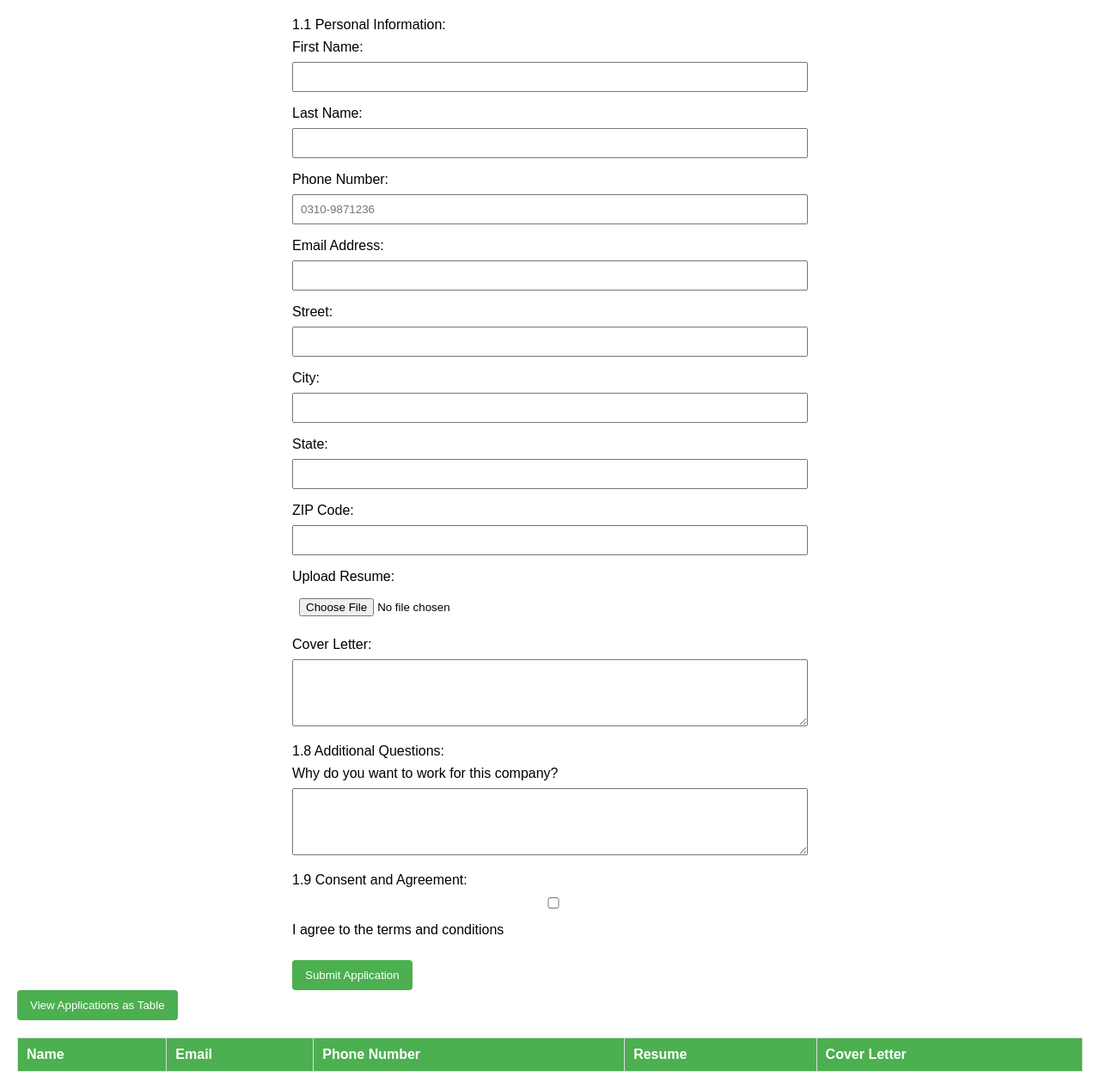
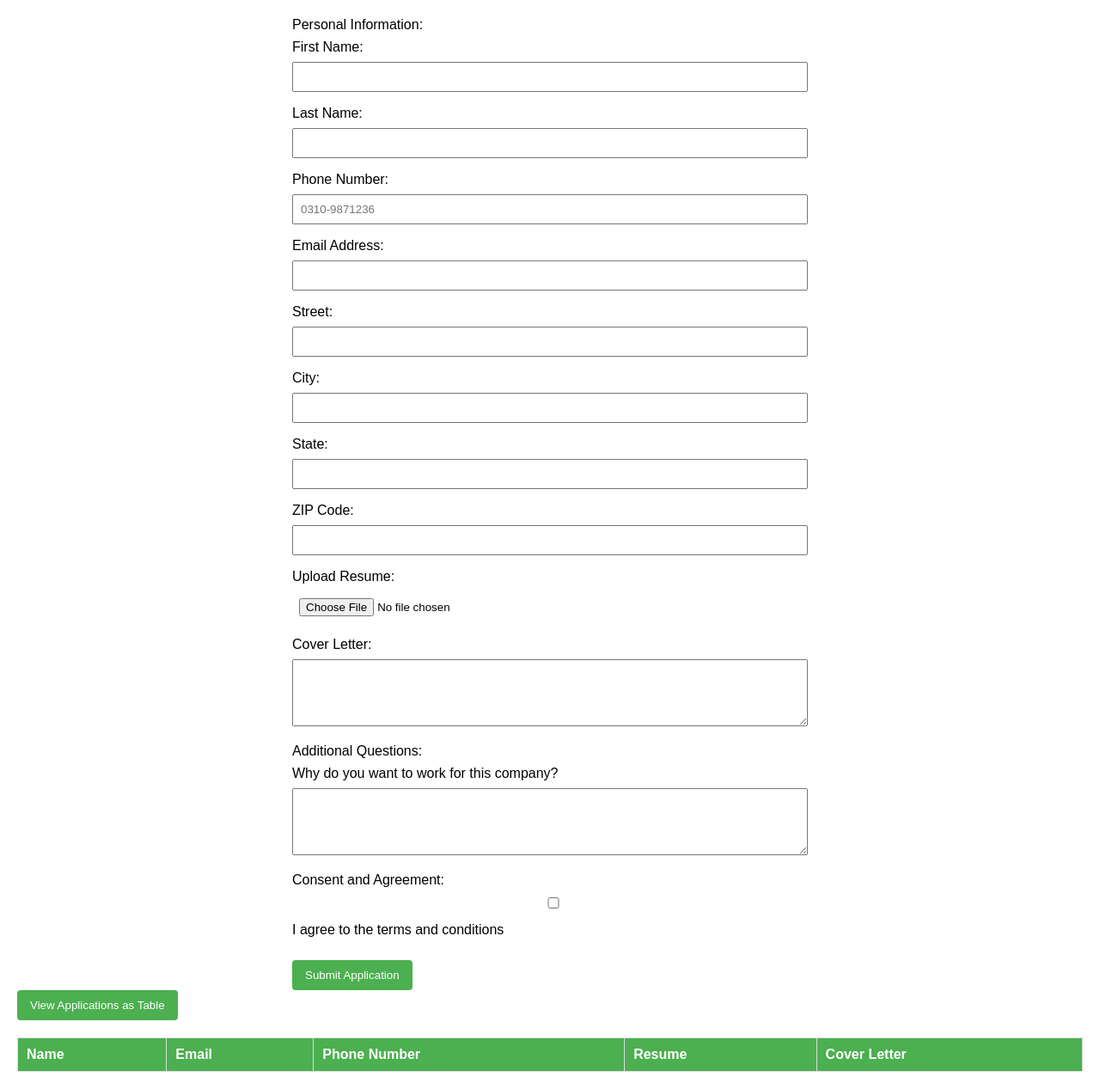
Before and after one commit to Talha899/Talha899.github.io, a plain HTML site: page Q3/jobform.html in a window 1280 px wide. Shown: the whole page at 86% size. Drawn offline with Linux system fonts and the light colour scheme.

Commit message:
jobform.html

```diff
--- a/Q3/jobform.html
+++ b/Q3/jobform.html
@@ -55,8 +55,7 @@
 <body>
 
 <form id="jobApplicationForm">
-    <!-- 1. Personal Information -->
-    <label>1.1 Personal Information:</label>
+    <label>Personal Information:</label>
     <label for="firstName">First Name:</label>
     <input type="text" id="firstName" required>
 
@@ -81,35 +80,17 @@
     <label for="zipCode">ZIP Code:</label>
     <input type="text" id="zipCode" required pattern="[0-9]{5}">
 
-    <!-- 1.2 Resume and Cover Letter -->
     <label for="resume">Upload Resume:</label>
     <input type="file" id="resume" accept=".pdf,.doc,.docx">
 
     <label for="coverLetter">Cover Letter:</label>
     <textarea id="coverLetter" rows="4" required></textarea>
 
-    <!-- 1.3 Education -->
-    <!-- Add education fields here -->
-
-    <!-- 1.4 Employment History -->
-    <!-- Add employment history fields here -->
-
-    <!-- 1.5 Skills -->
-    <!-- Add skills fields here -->
-
-    <!-- 1.6 Availability -->
-    <!-- Add availability fields here -->
-
-    <!-- 1.7 References -->
-    <!-- Add references fields here -->
-
-    <!-- 1.8 Additional Questions -->
-    <label>1.8 Additional Questions:</label>
+    <label>Additional Questions:</label>
     <label for="whyWorkHere">Why do you want to work for this company?</label>
     <textarea id="whyWorkHere" rows="4" required></textarea>
 
-    <!-- 1.9 Consent and Agreement -->
-    <label>1.9 Consent and Agreement:</label>
+    <label>Consent and Agreement:</label>
     <input type="checkbox" id="agreeTerms" required>
     <label for="agreeTerms">I agree to the terms and conditions</label>
 
@@ -117,10 +98,8 @@
     <button type="submit">Submit Application</button>
 </form>
 
-<!-- Button to view applications as a table -->
 <button id="viewAsTableBtn">View Applications as Table</button>
 
-<!-- Table to display submitted applications -->
 <table id="applicationsTable">
     <thead>
         <tr>
```
